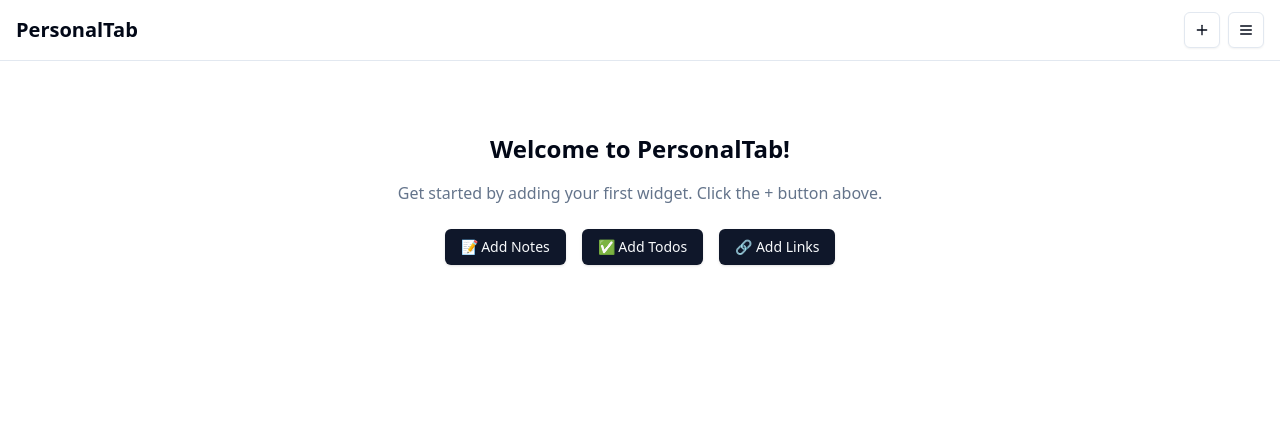
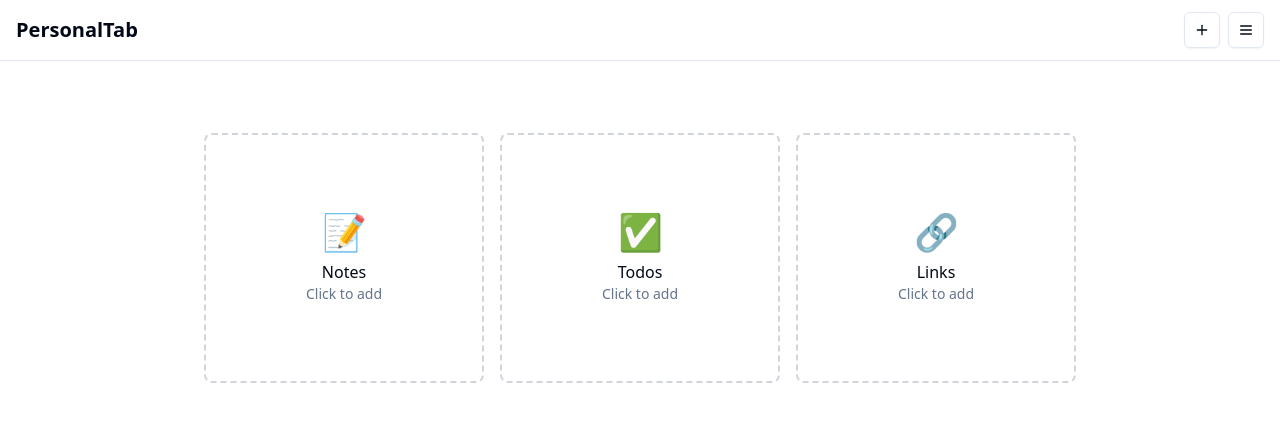
Before and after one commit to MrRobinGood/personaltab-v0-4, a React (Vite) app: page / in a window 1280 px wide. Shown: the top 422 px of the page. Built offline with nearby package versions, Linux system fonts and the light colour scheme.

Commit message:
Implement 4 key features: 1. Initial state shows 3 boxes (280px x 250px) with gutters 2. Fix resizable boxes to maintain size after resize 3. Make main title editable with hover effect 4. Replace plus dialog with hover dropdown menu

```diff
--- a/src/App.tsx
+++ b/src/App.tsx
@@ -417,7 +417,7 @@ const RSSWidget: React.FC<{ widget: Widget; onUpdate: (data: RSSData) => void }>
   );
 };
 
-const EditableTitle: React.FC<{ title: string; onSave: (newTitle: string) => void }> = ({ title, onSave }) => {
+const EditableTitle: React.FC<{ title: string; onSave: (newTitle: string) => void; isMainTitle?: boolean }> = ({ title, onSave, isMainTitle = false }) => {
   const [isEditing, setIsEditing] = useState(false);
   const [editTitle, setEditTitle] = useState(title);
 
@@ -456,10 +456,16 @@ const EditableTitle: React.FC<{ title: string; onSave: (newTitle: string) => voi
 
   return (
     <div className="flex items-center gap-2 group">
+      {isMainTitle ? (
+        <h1 className="text-xl font-bold cursor-pointer" onClick={() => setIsEditing(true)}>
+          {title}
+        </h1>
+      ) : (
         <CardTitle className="text-sm cursor-pointer" onClick={() => setIsEditing(true)}>
           {title}
         </CardTitle>
-      <Edit2 className="h-3 w-3 opacity-0 group-hover:opacity-50 cursor-pointer" onClick={() => setIsEditing(true)} />
+      )}
+      <Edit2 className={`${isMainTitle ? 'h-4 w-4' : 'h-3 w-3'} opacity-0 group-hover:opacity-50 cursor-pointer`} onClick={() => setIsEditing(true)} />
     </div>
   );
 };
@@ -516,6 +522,7 @@ const WidgetCard: React.FC<{
 export default function App() {
   const [widgets, setWidgets] = useState<Widget[]>([]);
   const [layouts, setLayouts] = useState<{ [key: string]: Layout[] }>({});
+  const [mainTitle, setMainTitle] = useState('PersonalTab');
 
   // Load data from localStorage on mount
   useEffect(() => {
@@ -616,35 +623,34 @@ export default function App() {
     <div className="min-h-screen bg-background">
       <header className="border-b bg-background/80 backdrop-blur-sm sticky top-0 z-50">
         <div className="container mx-auto px-4 py-3 flex items-center justify-between">
-          <h1 className="text-xl font-bold">PersonalTab</h1>
+          <EditableTitle
+            title={mainTitle}
+            onSave={(newTitle) => setMainTitle(newTitle)}
+            isMainTitle={true}
+          />
 
           <div className="flex items-center gap-2">
-            <Dialog>
-              <DialogTrigger asChild>
+            <DropdownMenu>
+              <DropdownMenuTrigger asChild>
                 <Button variant="outline" size="icon">
                   <Plus className="h-4 w-4" />
                 </Button>
-              </DialogTrigger>
-              <DialogContent>
-                <DialogHeader>
-                  <DialogTitle>Add Widget</DialogTitle>
-                </DialogHeader>
-                <div className="grid grid-cols-2 gap-4 py-4">
-                  <Button variant="outline" onClick={() => addWidget('notes')}>
+              </DropdownMenuTrigger>
+              <DropdownMenuContent align="end" side="left">
+                <DropdownMenuItem onClick={() => addWidget('notes')}>
                   📝 Notes
-                  </Button>
-                  <Button variant="outline" onClick={() => addWidget('links')}>
+                </DropdownMenuItem>
+                <DropdownMenuItem onClick={() => addWidget('links')}>
                   🔗 Links
-                  </Button>
-                  <Button variant="outline" onClick={() => addWidget('todos')}>
+                </DropdownMenuItem>
+                <DropdownMenuItem onClick={() => addWidget('todos')}>
                   ✅ Todos
-                  </Button>
-                  <Button variant="outline" onClick={() => addWidget('rss')}>
+                </DropdownMenuItem>
+                <DropdownMenuItem onClick={() => addWidget('rss')}>
                   📰 RSS
-                  </Button>
-                </div>
-              </DialogContent>
-            </Dialog>
+                </DropdownMenuItem>
+              </DropdownMenuContent>
+            </DropdownMenu>
 
             <DropdownMenu>
               <DropdownMenuTrigger asChild>
@@ -677,15 +683,27 @@ export default function App() {
 
       <main className="container mx-auto px-4 py-6">
         {widgets.length === 0 ? (
-          <div className="text-center py-12">
-            <h2 className="text-2xl font-semibold mb-4">Welcome to PersonalTab!</h2>
-            <p className="text-muted-foreground mb-6">
-              Get started by adding your first widget. Click the + button above.
-            </p>
-            <div className="flex justify-center gap-4">
-              <Button onClick={() => addWidget('notes')}>📝 Add Notes</Button>
-              <Button onClick={() => addWidget('todos')}>✅ Add Todos</Button>
-              <Button onClick={() => addWidget('links')}>🔗 Add Links</Button>
+          <div className="flex justify-center gap-4 py-12">
+            <div className="w-[280px] h-[250px] border-2 border-dashed border-muted-foreground/30 rounded-lg flex items-center justify-center cursor-pointer hover:border-muted-foreground/50 transition-colors" onClick={() => addWidget('notes')}>
+              <div className="text-center">
+                <div className="text-4xl mb-2">📝</div>
+                <div className="font-medium">Notes</div>
+                <div className="text-sm text-muted-foreground">Click to add</div>
+              </div>
+            </div>
+            <div className="w-[280px] h-[250px] border-2 border-dashed border-muted-foreground/30 rounded-lg flex items-center justify-center cursor-pointer hover:border-muted-foreground/50 transition-colors" onClick={() => addWidget('todos')}>
+              <div className="text-center">
+                <div className="text-4xl mb-2">✅</div>
+                <div className="font-medium">Todos</div>
+                <div className="text-sm text-muted-foreground">Click to add</div>
+              </div>
+            </div>
+            <div className="w-[280px] h-[250px] border-2 border-dashed border-muted-foreground/30 rounded-lg flex items-center justify-center cursor-pointer hover:border-muted-foreground/50 transition-colors" onClick={() => addWidget('links')}>
+              <div className="text-center">
+                <div className="text-4xl mb-2">🔗</div>
+                <div className="font-medium">Links</div>
+                <div className="text-sm text-muted-foreground">Click to add</div>
+              </div>
             </div>
           </div>
         ) : (
@@ -702,7 +720,7 @@ export default function App() {
             resizeHandles={['se']}
           >
             {widgets.map((widget) => (
-              <div key={widget.id} data-grid={{ w: 4, h: 6, x: 0, y: 0, minW: 2, minH: 3 }}>
+              <div key={widget.id} data-grid={{ w: 4, h: 6, x: 0, y: 0, minW: 2, minH: 3, isResizable: true }}>
                 <WidgetCard
                   widget={widget}
                   onUpdate={updateWidget}
```
Lines whose indentation alone changed are shown as unchanged.
